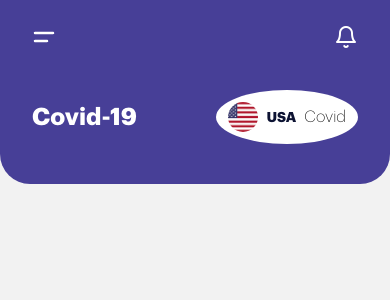
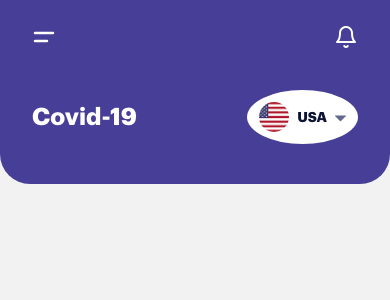
Before and after one commit to RHsanto/Coide-19_App, a React Native app: screen /Home in a window 390 px wide. Shown: the top 300 px of the page. Built offline with nearby package versions, Linux system fonts and the light colour scheme.

Commit message:
add naivigation

```diff
--- a/src/screens/home.js
+++ b/src/screens/home.js
@@ -3,7 +3,7 @@ import Text from "../components/text/text";
 import { colors } from "../theme/color";
 import { Feather } from '@expo/vector-icons';
 import { spacing } from "../theme/spacing";
-
+import { Octicons } from '@expo/vector-icons';
 export default function Home(){
 
   return(
@@ -21,7 +21,7 @@ export default function Home(){
         <View style={styles.dropdown}>
         <Image style={{width:30,height:30, borderRadius:'50%'}} source={require('../../assets/image/download.png')} />
         <Text preset="small" style={styles.usa}>USA</Text>
-        <View><Text >Covid</Text></View>
+      <Octicons name="triangle-down" size={24} style={{color:colors.grey}} />
         </View>
       </View>
 
```
